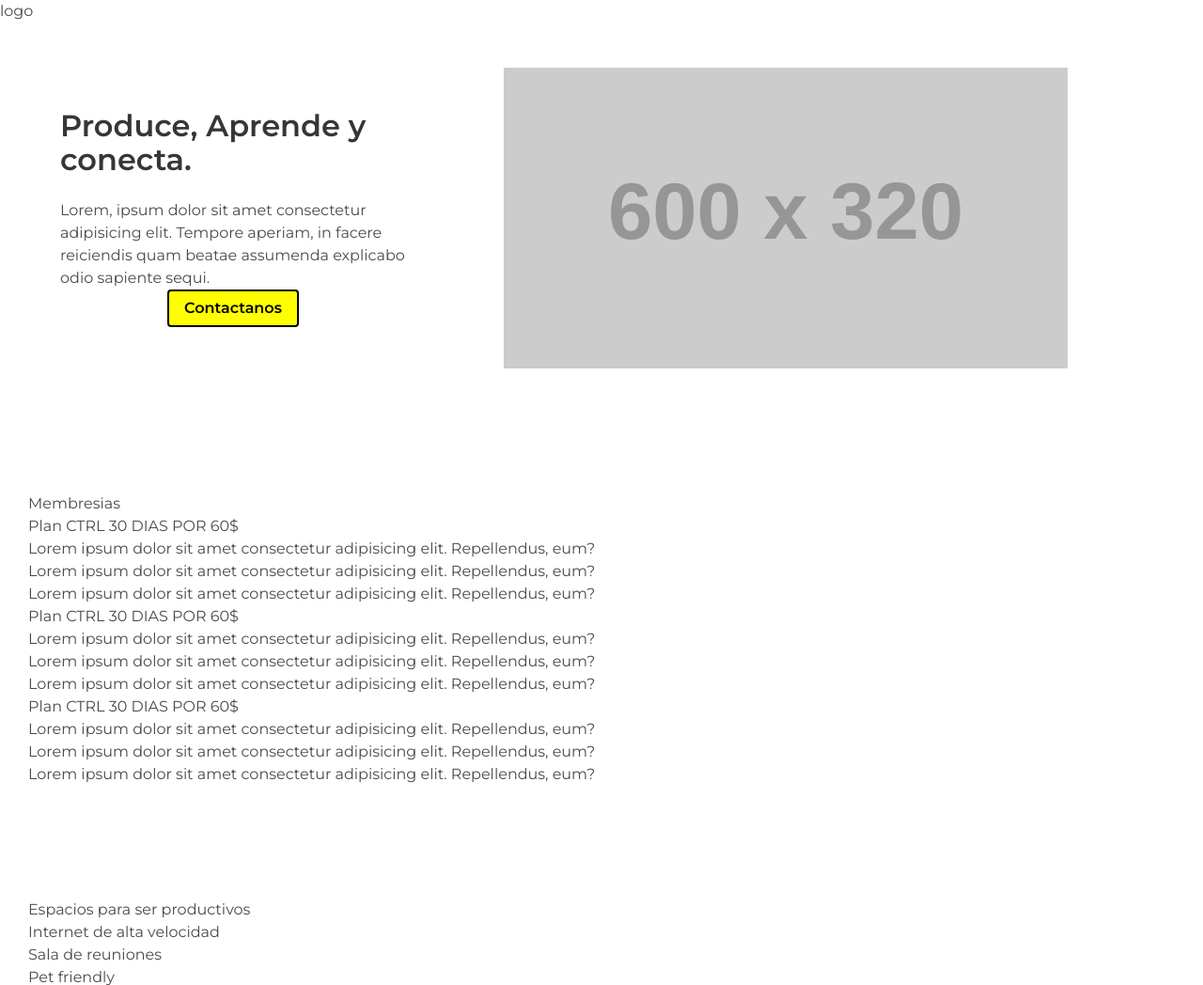
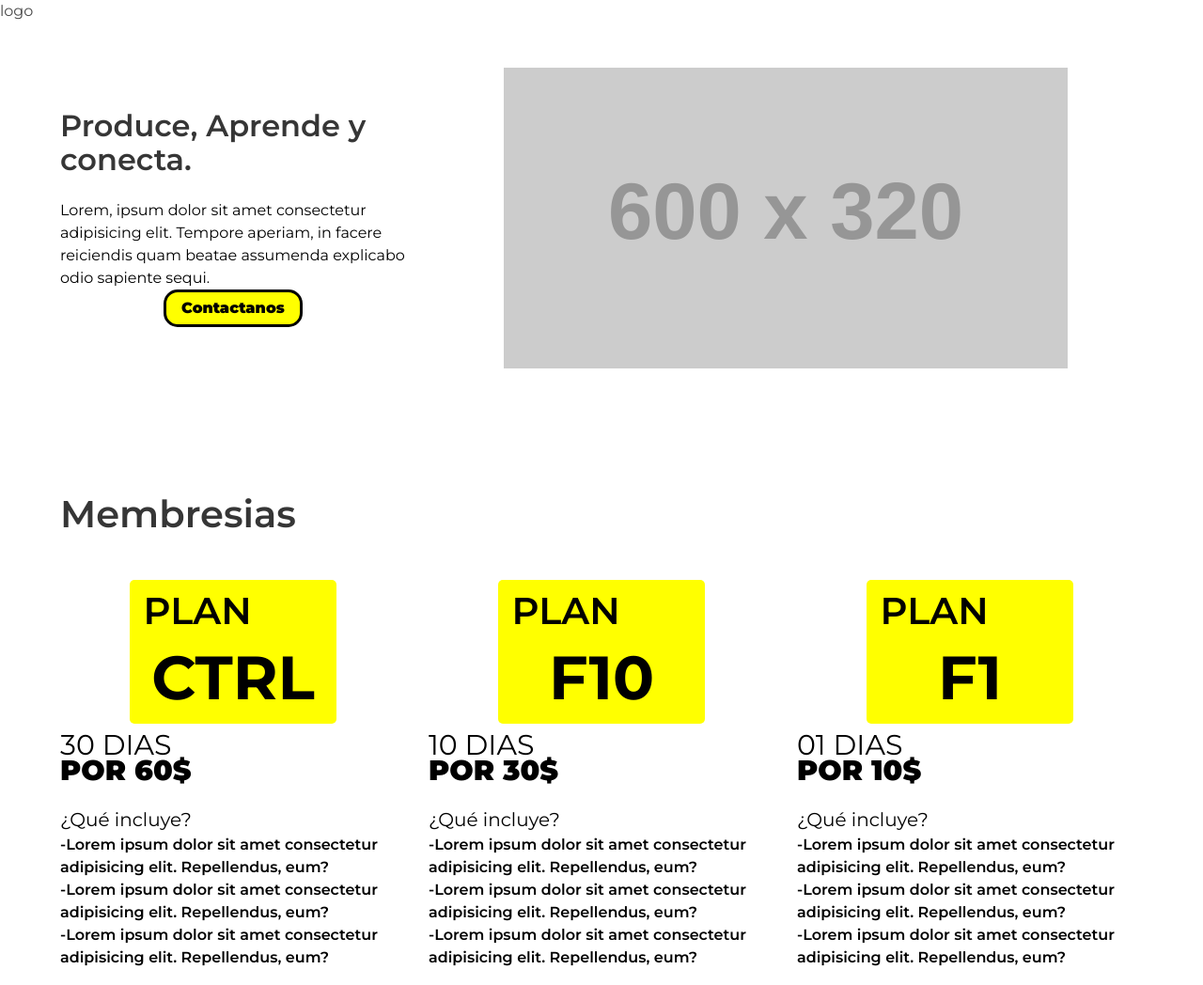
Before and after one commit to adrianjguerrero/kwl, a website built with webpack: page index.html in a window 1280 px wide. Shown: the top 1048 px of the page at 94% size. Built offline with nearby package versions, Linux system fonts and the light colour scheme; placeholder pictures from the web are drawn by us.

Commit message:
mas estilos

```diff
--- a/index.html
+++ b/index.html
@@ -32,30 +32,53 @@
     </section>
 
     <section class="membresias">
-        <h2>Membresias</h2>
-        <div class="membresias__membresia">
-            Plan CTRL 30 DIAS POR 60$
+        <div class="container">
+            <div class="columns is-multiline">
+                    <h2 class="column title is-2 is-12">Membresias</h2>
+                <div class="column membresias__membresia">
+                    <h3 class="title">
+                        PLAN
+                    </h3>
+                    <p>
+                         <span>CTRL</span> 30 DIAS <b>POR 60$</b>
+                    </p>
+                    <p>¿Qué incluye?</p>
                     <ul>
                         <li>Lorem ipsum dolor sit amet consectetur adipisicing elit. Repellendus, eum?</li>
                         <li>Lorem ipsum dolor sit amet consectetur adipisicing elit. Repellendus, eum?</li>
                         <li>Lorem ipsum dolor sit amet consectetur adipisicing elit. Repellendus, eum?</li>
                     </ul>
                 </div>
-        <div class="membresias__membresia">
-            Plan CTRL 30 DIAS POR 60$
+                <div class="column membresias__membresia">
+                    <h3 class="title">
+                        PLAN
+                    </h3>
+                    <p>
+                         <span>F10</span> 10 DIAS <b>POR 30$</b>
+                    </p>
+
+                    <p>¿Qué incluye?</p>
                     <ul>
                         <li>Lorem ipsum dolor sit amet consectetur adipisicing elit. Repellendus, eum?</li>
                         <li>Lorem ipsum dolor sit amet consectetur adipisicing elit. Repellendus, eum?</li>
                         <li>Lorem ipsum dolor sit amet consectetur adipisicing elit. Repellendus, eum?</li>
                     </ul>
                 </div>
-        <div class="membresias__membresia">
-            Plan CTRL 30 DIAS POR 60$
+                <div class="column membresias__membresia">
+                    <h3 class="title">
+                        PLAN
+                    </h3>
+                    <p>
+                         <span>F1</span> 01 DIAS <b>POR 10$</b>
+                    </p>
+                    <p>¿Qué incluye?</p>
                     <ul>
                         <li>Lorem ipsum dolor sit amet consectetur adipisicing elit. Repellendus, eum?</li>
                         <li>Lorem ipsum dolor sit amet consectetur adipisicing elit. Repellendus, eum?</li>
                         <li>Lorem ipsum dolor sit amet consectetur adipisicing elit. Repellendus, eum?</li>
                     </ul>
+                </div>
+            </div>
         </div>
     </section>
 
@@ -84,12 +107,6 @@
             <a href="tel+5842499122651"></a>
             <a href="mailto:info@keyworks.ve"></a>
         </div>
-        <div class="footer__contact-form">
-            <h5>Cualquier pregunta dinos</h5>
-            <input type="text" name="nombre" id="nombre" placeholder="Tu Nombre">
-            <input type="email" name="email" id="email" placeholder="Tu email">
-            <textarea name="mensaje" id="mensaje" placeholder="Mensaje"></textarea>
-        </div>
         <div class="footer__media">
             <h5>Siguenos en nuestras redes sociales:</h5>
         </div>
--- a/sass/styles.scss
+++ b/sass/styles.scss
@@ -1,13 +1,14 @@
-*{
+* {
     box-sizing: border-box;
 }
 
-@import url('https://fonts.googleapis.com/css?family=Montserrat:400,600&display=swap');
+@import url('https://fonts.googleapis.com/css?family=Montserrat:400,600,700,900&display=swap');
 
-$family-sans-serif: 'Montserrat', sans-serif;
+$family-sans-serif: 'Montserrat',
+sans-serif;
 $primary: yellow;
 
-:root{
+:root {
     --primary: #{$primary};
 }
 
@@ -17,23 +18,83 @@ $primary: yellow;
 @import "../node_modules/bulma/bulma.sass";
 
 
-section{
+section {
     padding: 60px 30px;
+    color: black;
 }
 
-.video-section{
+.video-section {
 
-    .column{
+    .column {
         display: flex;
         flex-direction: column;
         justify-content: center;
         align-items: center;
     }
 
-    button{
+    button {
         font-weight: 600;
         background: var(--primary);
-        border: 2px solid black;
+        border: 3px solid black;
+        border-radius: 15px;
         color: black;
+        font-weight: 900;
     }
 }
+
+.membresias {
+
+    &__membresia{
+
+        h2 {
+            font-weight: 600;
+        }
+
+        h3, p span{
+            width: 60%;
+            display: block;
+            background-color: var(--primary);
+            margin: auto;
+            color: black;
+        }
+
+        h3{
+            text-align: left;
+            padding-left: 15px;
+            font-size: 40px;
+            margin-bottom: 0!important;
+            border-radius: 5px 5px 0 0;
+            padding-top: 10px;
+        }
+
+        p{
+            font-size: 30px;
+            &:nth-of-type(2){
+             font-size: 20px;
+            }
+            span{
+                text-align: center;
+                font-size: 65px;
+                border-radius: 0 0 5px 5px;
+                font-weight: 700;
+            }
+
+            b{
+                display: block;
+                font-weight: 900;
+                margin-top: -18px;
+                margin-bottom: 15px;
+            }
+        }
+
+        ul{
+            li{
+                font-weight: 600;
+                &::before{
+                    content: "-";
+                }
+            }
+        }
+
+    }
+}
```
Also changed, not shown: css/styles.css, 1 other file. Lines whose indentation alone changed are shown as unchanged.
